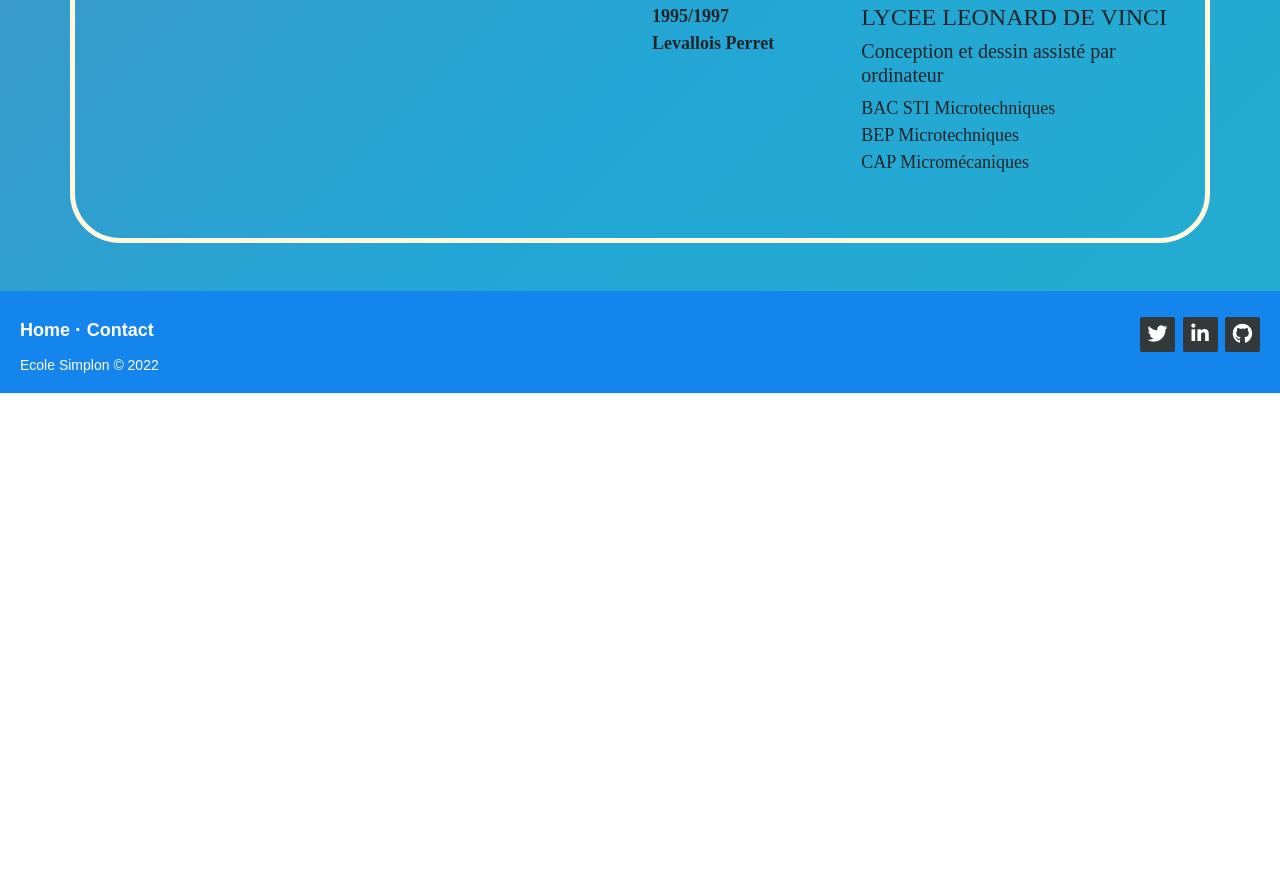
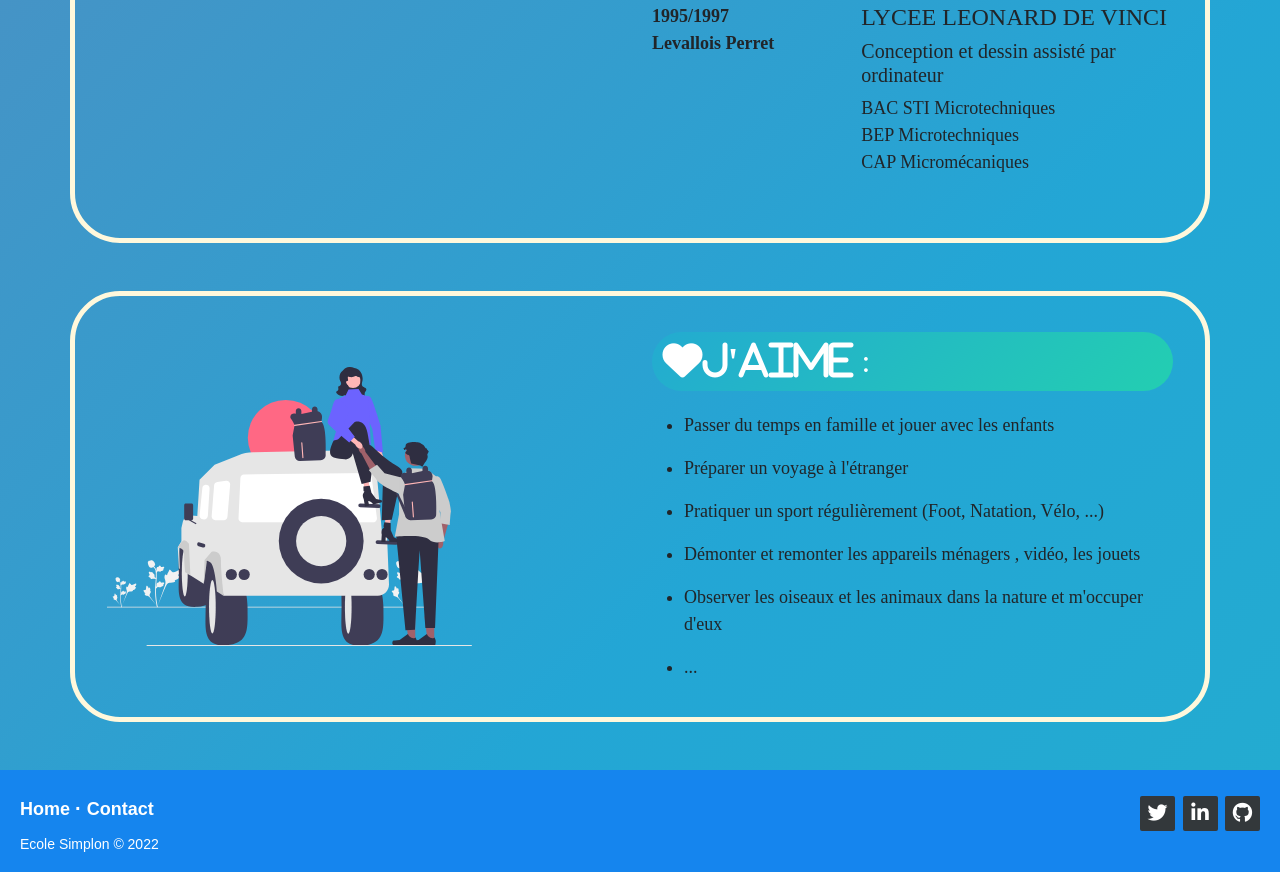
Before and after one commit to ElMost/fichier_simplon, a plain HTML site: page Accueil/index.html in a window 1280 px wide. Shown: the part 3315-4187 px from the top of the page. Before the commit the page ends 3708 px from the top, so only its background shows below. Drawn offline with nearby package versions, Linux system fonts and the light colour scheme; a web font is replaced by a local one.

Commit message:
ajoût de la section 'Loisirs'

```diff
--- a/Accueil/index.html
+++ b/Accueil/index.html
@@ -326,6 +326,36 @@
             </div>
         </section>
 
+        <section class="row  justify-content-center align-items-center mb-5 ">
+            <div class="col-sm-12 order-sm-1 col-md-6 order-md-1 col-lg-6">
+                <img class="img-presentation" src="/images/loisirs.svg" alt="Loisirs" />
+            </div>
+            <div class="col-sm-12 order-sm-2 col-md-6 order-md-2 col-lg-6">
+                <h2 class="qui"> <i class="fas fa-solid fa-heart fa-lg">J'aime</i> : </h2>
+
+                <ul class="conteneur-motivation">
+                    <li>
+                        <p>Passer du temps en famille et jouer avec les enfants</p>
+                    </li>
+                    <li>
+                        <p>Préparer un voyage à l'étranger</p>
+                    </li>
+                    <li>
+                        <p>Pratiquer un sport régulièrement (Foot, Natation, Vélo, ...)</p>
+                    </li>
+                    <li>
+                        <p>Démonter et remonter les appareils ménagers , vidéo, les jouets</p>
+                    </li>
+                    <li>
+                        <p>Observer les oiseaux et les animaux dans la nature et m'occuper d'eux</p>
+                    </li>
+                    <li>
+                        <p>...</p>
+                    </li>
+                </ul>
+            </div>
+        </section>
+
 
     </div>
 
```
